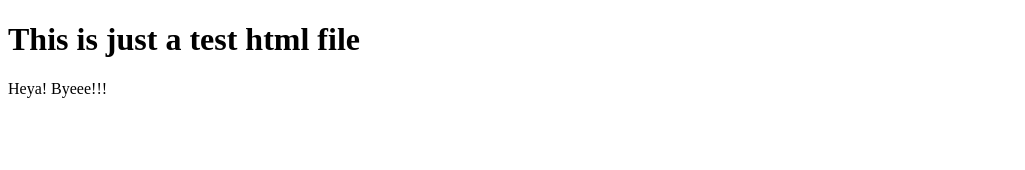
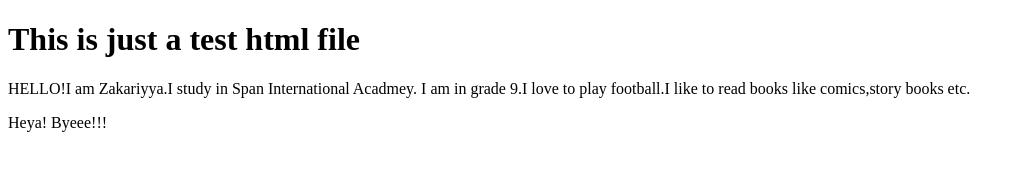
Before and after one commit to zak-77/Zakariyya, a plain HTML site: page index.html in a window 1280 px wide. Shown: the whole page, without its empty margins (0-1025 px from the left). Drawn offline with Linux system fonts and the light colour scheme.

Commit message:
index.html

```diff
--- a/index.html
+++ b/index.html
@@ -5,6 +5,12 @@
 </head>
 <body>
 <h1>This is just a test html file</h1>
+
+                                HELLO!I am Zakariyya.I study in Span International Acadmey.
+				I am in grade 9.I love to play football.I like to read books
+                                like comics,story books etc.
+
+
 <p>Heya! Byeee!!!</p>
 </body>
 </html>
```
